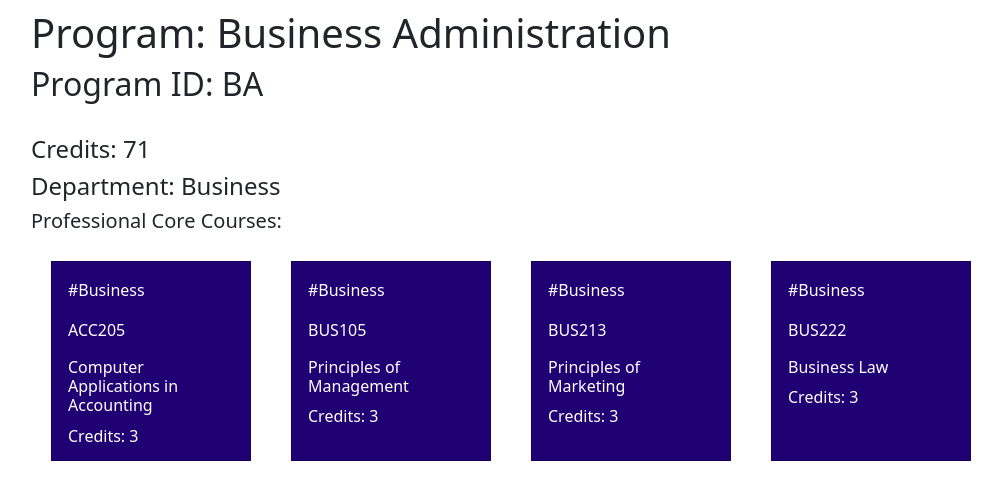
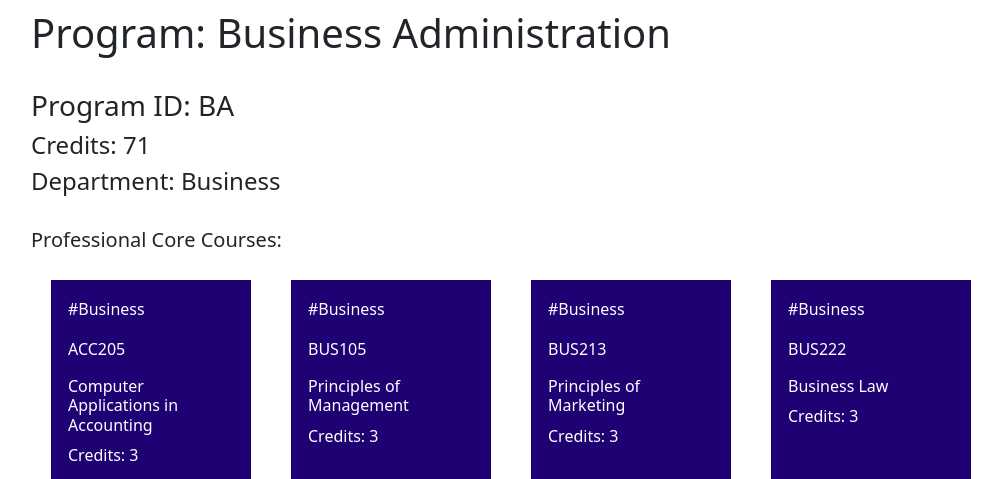
Before and after one commit to Tungsten0/CIS-286-Project, a PHP site: page /program-detail.php?id=BA in a window 1280 px wide. Shown: the part 91-570 px from the top of the page, without its empty margins (51-1053 px from the left). Run offline with PHP 8.4, Linux system fonts and the light colour scheme; a user stored in the database is signed in; data comes from the database, SQL or seed files in the repository.

Commit message:
small ui changes

```diff
--- a/program-detail.php
+++ b/program-detail.php
@@ -75,11 +75,11 @@ $department = $result["department"];
 
 
     <div class="container">
-        <h1>Program: <span style="font-weight: 400;"><?php echo ucwords($program_name); ?></span> </h1>
-        <h2>Program ID: <span style="font-weight: 400;"><?php echo strtoupper($program_id); ?></span> </h2> <br>
+        <h1>Program: <span style="font-weight: 400;"><?php echo ucwords($program_name); ?></span> </h1> <br>
+        <h3>Program ID: <span style="font-weight: 400;"><?php echo strtoupper($program_id); ?></span> </h3>
 
         <h4>Credits: <span style="font-weight: 400;"> <?php echo $credits; ?></span></h4>
-        <h4>Department: <span style="font-weight: 400;"> <?php echo $department; ?></span></h4>
+        <h4>Department: <span style="font-weight: 400;"> <?php echo $department; ?></span></h4> <br>
         <h5>Professional Core Courses:</h5>
 
         <div class="parent-container" style="overflow: auto;">
```
Also changed, not shown: search.php (+15 -3 lines).
